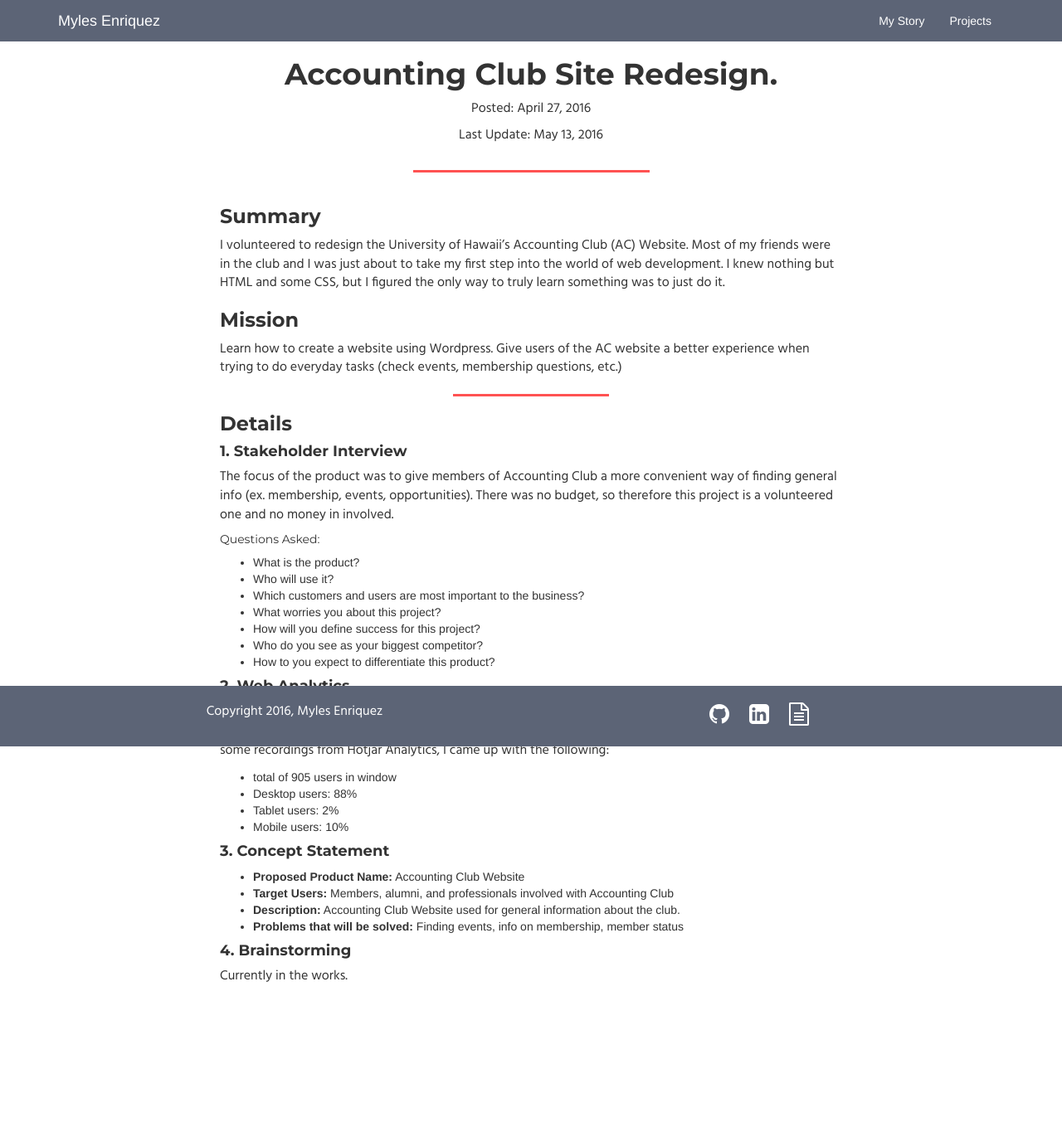
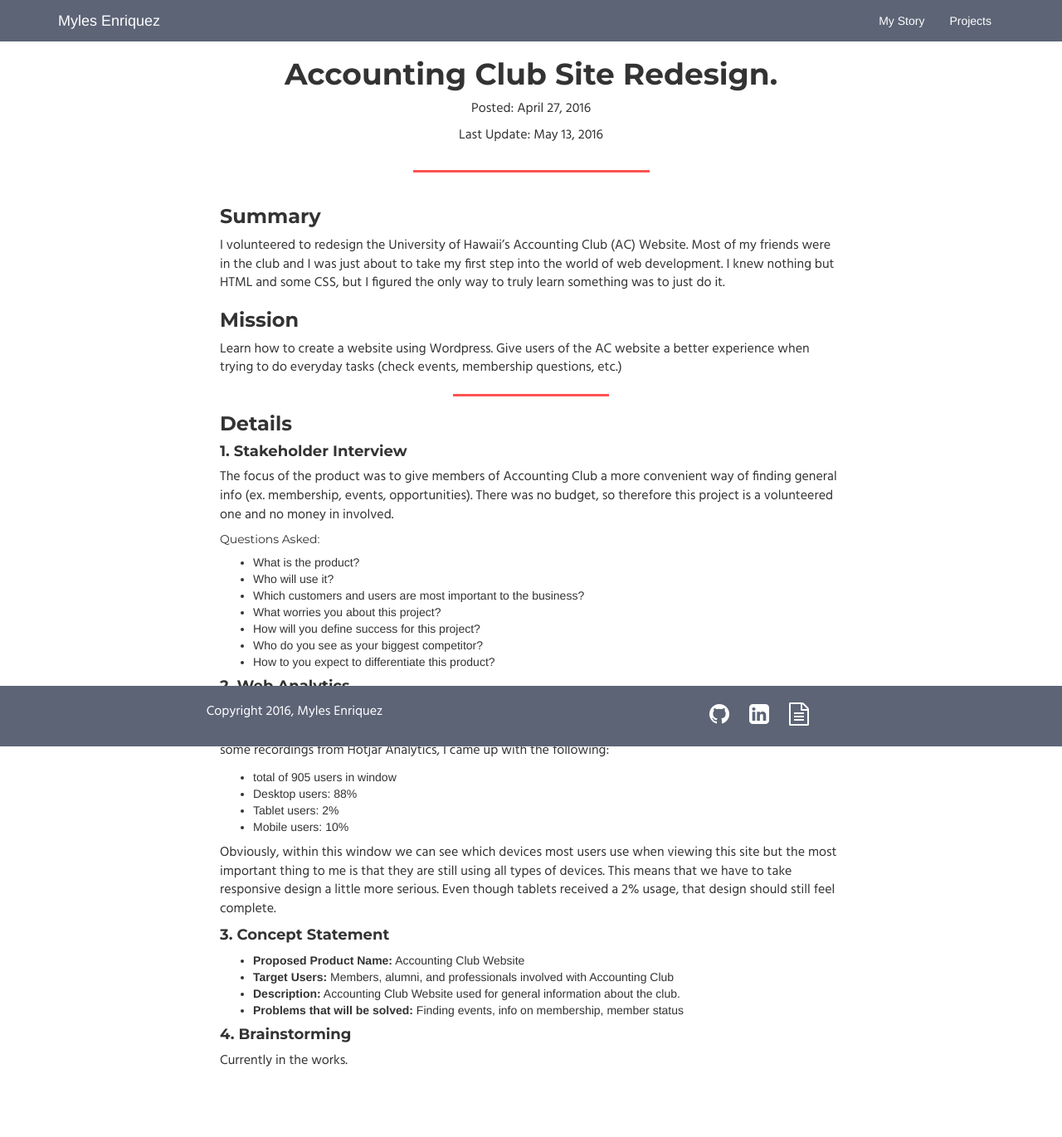
Before and after one commit to torleif-nielsen/enriquezm.github.io, a Jekyll site: the page built from _posts/projects/2016-04-27-accounting-club-site-redesign.md, in a window 1280 px wide. Shown: the whole page at 83% size. Built offline with Jekyll 4.4.1, drawn with Linux system fonts in a browser that asks for light colours; nearby versions of some CDN libraries; library files that are not in the unit come from our copies; before the commit the page ends 1269 px from its top, so only the background shows below that.

Commit message:
Add details about analytics.

```diff
--- a/_posts/projects/2016-04-27-accounting-club-site-redesign.md
+++ b/_posts/projects/2016-04-27-accounting-club-site-redesign.md
@@ -51,6 +51,8 @@ Some identified problem areas on the website were: affordance is not clear in so
 - Tablet users: 2%
 - Mobile users: 10%
 
+Obviously, within this window we can see which devices most users use when viewing this site but the most important thing to me is that they are still using all types of devices. This means that we have to take responsive design a little more serious. Even though tablets received a 2% usage, that design should still feel complete.
+
 #### 3. Concept Statement
 
 - **Proposed Product Name:** Accounting Club Website
```
